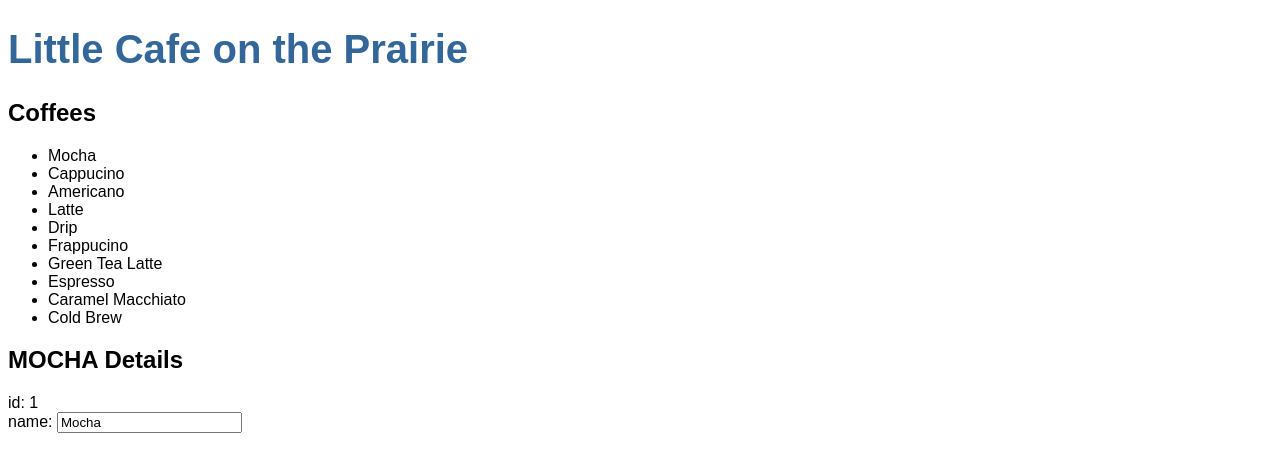
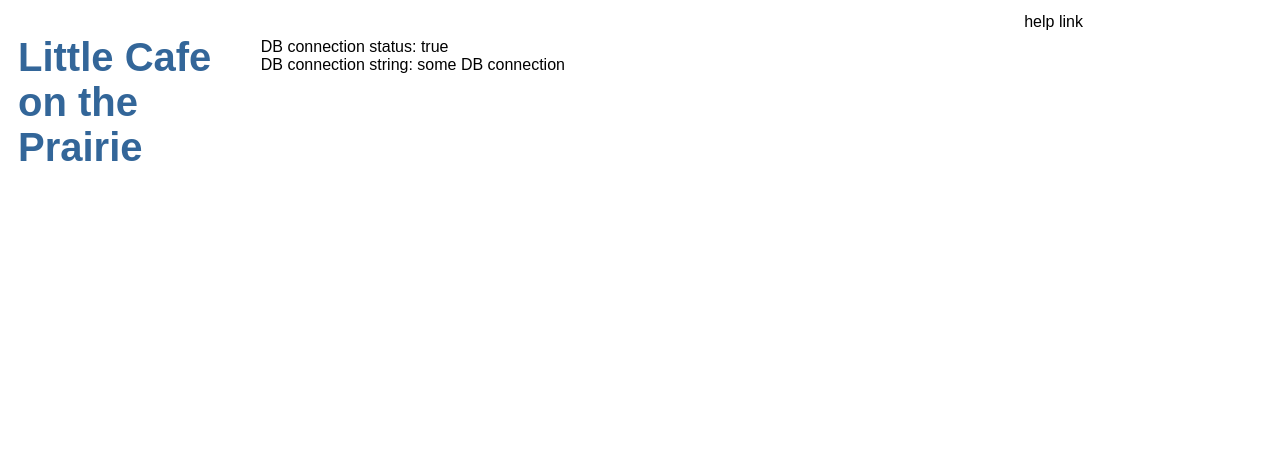
Before and after one commit to GarrettRathke/angular, an Angular app: page / in a window 1280 px wide. Shown: the top 472 px of the page. Built offline with nearby package versions, Linux system fonts and the light colour scheme.

Commit message:
broke banner out into component

```diff
--- a/src/app/app.component.css
+++ b/src/app/app.component.css
@@ -20,3 +20,26 @@ h1 {
   * {
     font-family: Arial, Helvetica, sans-serif;
   }
+  .header_left {
+    float: left;
+    padding-left: 10px;
+    width: 20%;
+  }
+  .header_middle {
+    float: left;
+    padding-top: 30px;
+    width: 60%;
+  }
+  .header_right {
+    float: right;
+    padding: 5px;
+    width: 20%;
+  }
+  .header_row::after {
+    content: "";
+    display: table;
+    clear: both;
+  }
+  * {
+    box-sizing: border-box;
+  }
--- a/src/app/app.component.html
+++ b/src/app/app.component.html
@@ -1,5 +1,15 @@
-<h1>{{title}}</h1>
-<app-coffees></app-coffees>
+<div class="header_row">
+    <div class="header_left">
+        <h1>{{title}}</h1>
+    </div>
+    <div class="header_middle">
+        <app-db-connection-status></app-db-connection-status>
+    </div>
+    <div class="header_right">
+        <span>help link</span>
+    </div>
+</div>
+
 
 
 <router-outlet></router-outlet>
--- a/src/app/app.module.ts
+++ b/src/app/app.module.ts
@@ -5,13 +5,15 @@ import { AppRoutingModule } from './app-routing.module';
 import { AppComponent } from './app.component';
 import { CoffeesComponent } from './coffees/coffees.component';
 import { FormsModule } from '@angular/forms';
-import { CoffeeDetailComponent } from './coffee-detail/coffee-detail.component'; // gives access to NgModel
+import { CoffeeDetailComponent } from './coffee-detail/coffee-detail.component';
+import { DbConnectionStatusComponent } from './db-connection-status/db-connection-status.component'; // gives access to NgModel
 
 @NgModule({
   declarations: [
     AppComponent,
     CoffeesComponent,
-    CoffeeDetailComponent
+    CoffeeDetailComponent,
+    DbConnectionStatusComponent
   ],
   imports: [
     BrowserModule,
--- /dev/null
+++ b/src/app/db-connection-status/db-connection-status.component.html
@@ -0,0 +1,3 @@
+<span>DB connection status: {{connection.status}}</span>
+<br/>
+<span>DB connection string: {{connection.connection}}</span>
--- /dev/null
+++ b/src/app/db-connection-status/db-connection-status.component.ts
@@ -0,0 +1,20 @@
+import { Component, OnInit } from '@angular/core';
+import { DbMockModel } from '../db-mock-model';
+
+@Component({
+  selector: 'app-db-connection-status',
+  templateUrl: './db-connection-status.component.html',
+  styleUrls: ['./db-connection-status.component.css']
+})
+export class DbConnectionStatusComponent implements OnInit {
+
+  connection: DbMockModel;
+
+  constructor() {
+    this.connection = new DbMockModel();
+  }
+
+  ngOnInit(): void {
+  }
+
+}
--- /dev/null
+++ b/src/app/db-mock-model.ts
@@ -0,0 +1,9 @@
+export class DbMockModel {
+    status: boolean;
+    connection: string;
+
+    constructor() {
+        this.status = true;
+        this.connection = "some DB connection";
+    }
+}
```
Also changed, not shown: src/app/db-connection-status/db-connection-status.component.css (added), 2 other files (tests, documents, lock files or other folders).
